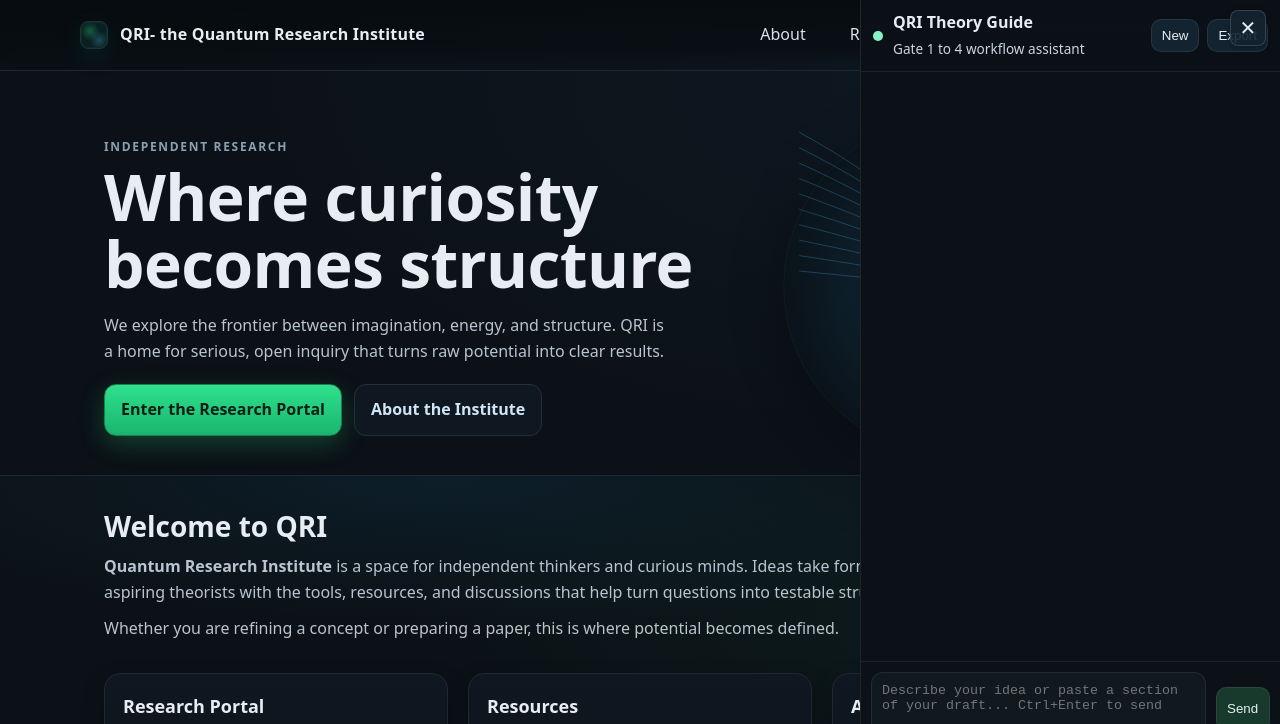
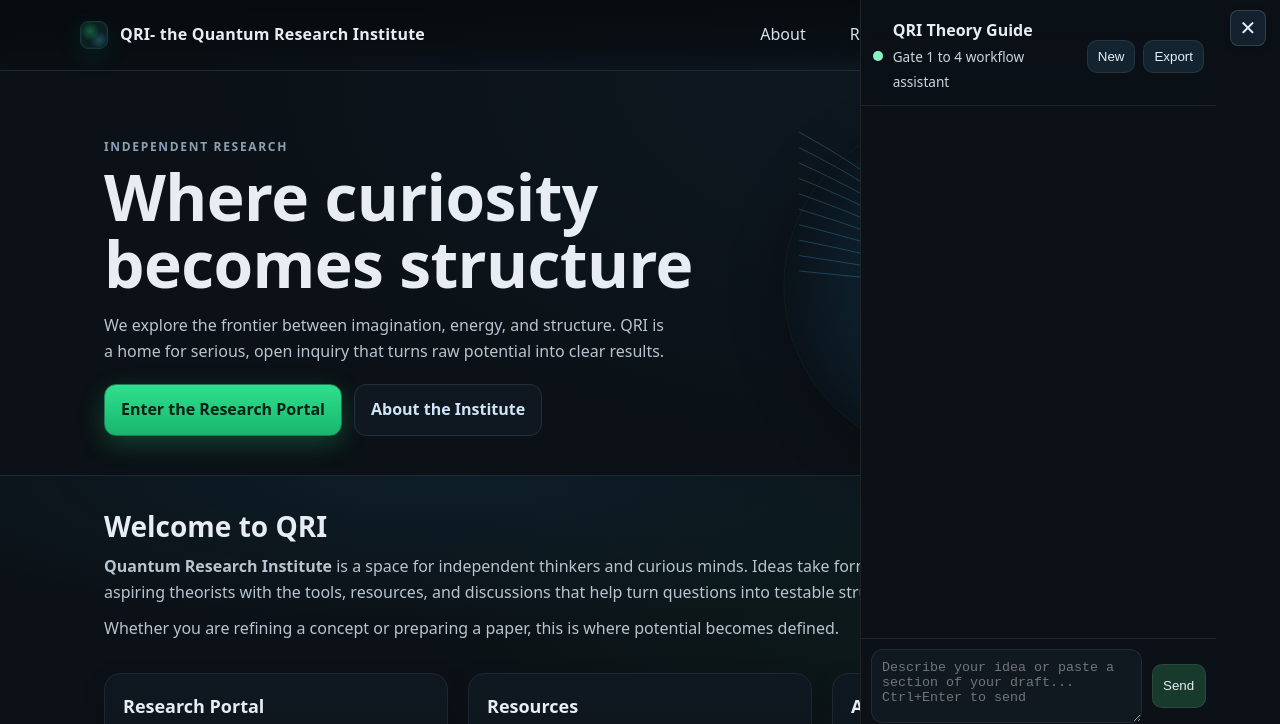
Before and after one commit to GlennLayneStoner/quantumresearchinstitute, a plain HTML site: page index.html in a window 1280 px wide. Both pictures are taken after a click on the button "💬Queri". Shown: the top 724 px of the page. Drawn offline with Linux system fonts and the light colour scheme.

Commit message:
Update index.html

```diff
--- a/index.html
+++ b/index.html
@@ -162,6 +162,10 @@ h1{
     display:inline-flex; align-items:center; padding:8px 12px;
     border-radius:10px; background:#0f1820; color:#cfe5f5; border:1px solid #23303c;
   }
+
+  @media (max-width: 420px){
+  .qri-drawer{ padding-right: 72px; }
+}
 
   /* Turn the nav list into an overlay panel */
   .navlinks{
@@ -346,13 +350,29 @@ window.addEventListener('keydown', (e)=>{ if(e.key === 'Escape') closeMenu(); })
 <button id="qri-toggle" class="qri-toggle" aria-controls="qri-drawer" aria-expanded="false">💬Queri</button>
 
 <style>
- .qri-drawer{
-  position:fixed;top:0;right:-100%;width:100%;max-width:420px;height:100vh;
-  background:#0b1116;border-left:1px solid rgba(255,255,255,.08);
-  transition:right .3s ease;z-index:1500;
+.qri-drawer{
+  position: fixed;
+  top: 0; right: -100%;
+  width: 100%; max-width: 420px; height: 100vh;
+  background: #0b1116;
+  border-left: 1px solid rgba(255,255,255,.08);
+  transition: right .3s ease;
+  z-index: 1500;
+
+  /* NEW: create safe space for the close button */
+  padding: 8px 64px 0 0;   /* top | right | bottom | left */
+  box-sizing: border-box;  /* so padding doesn't blow up width */
 }
-.qri-drawer.open{right:0}
-.qri-drawer iframe{width:100%;height:100%;border:0}
+.qri-drawer.open{ right:0 }
+
+/* make the iframe respect the drawer padding and fill nicely */
+.qri-drawer iframe{
+  display: block;
+  width: 100%;
+  height: 100%;
+  border: 0;
+}
+
 
 /* floating bubble */
 .qri-toggle{
```
